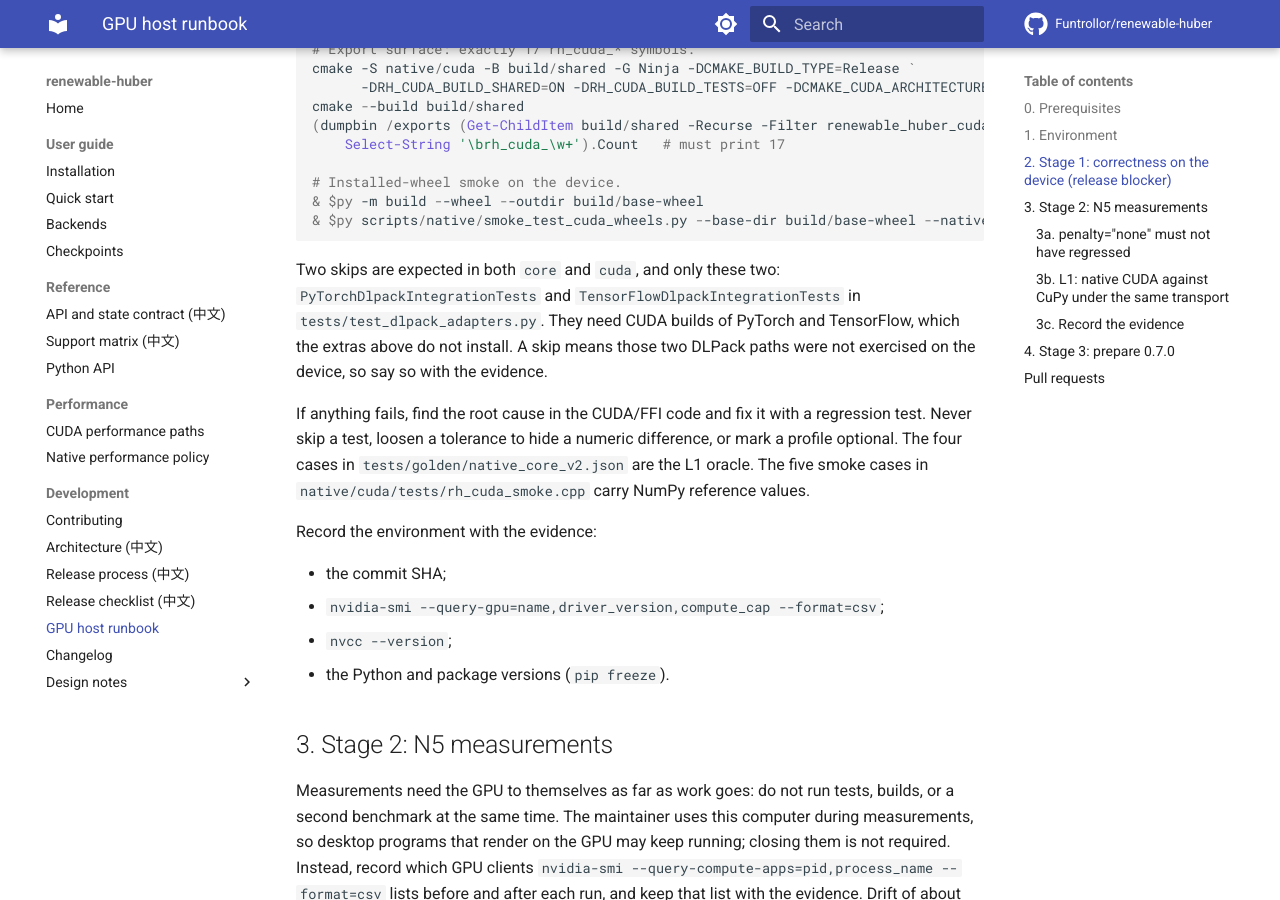
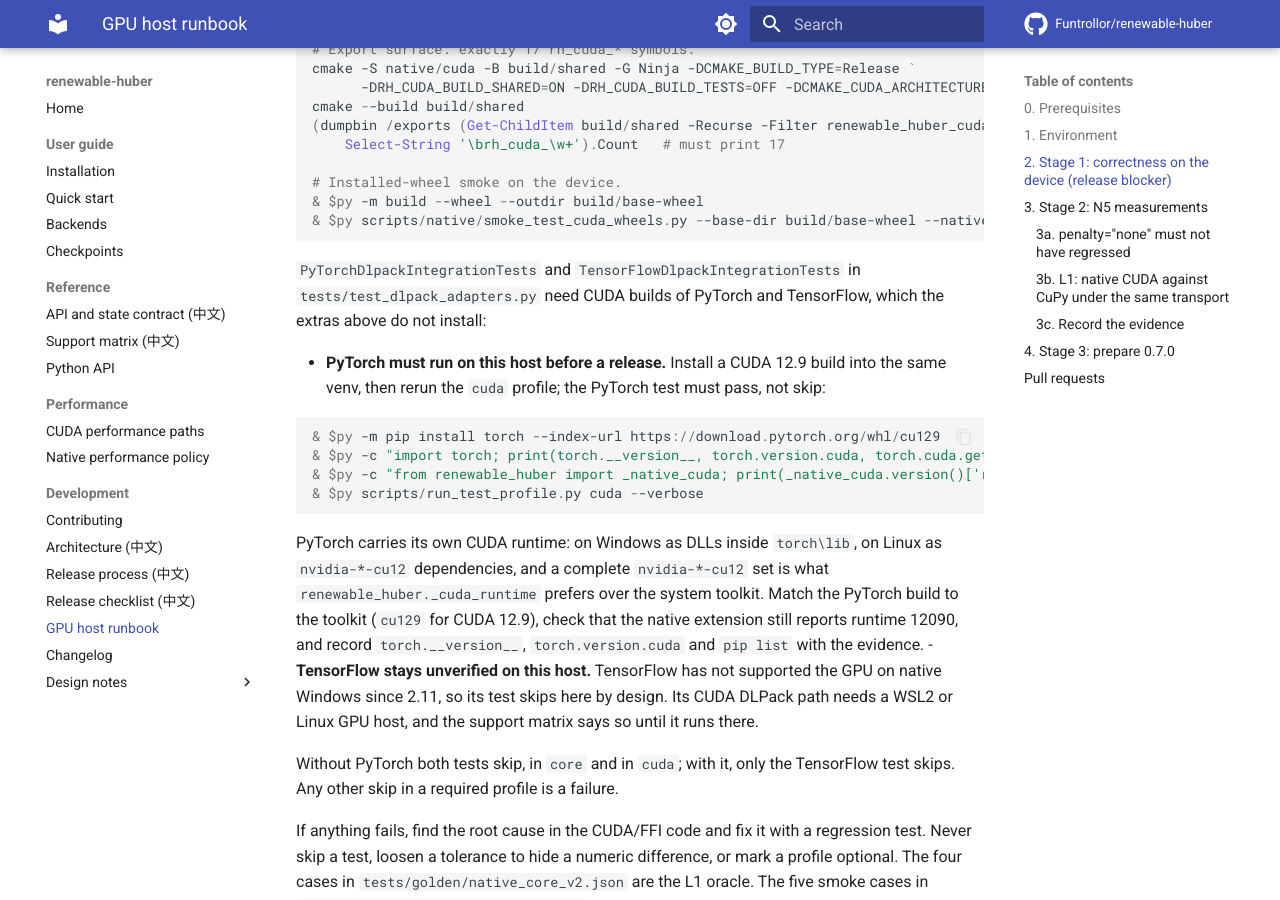
Before and after one commit to Funtrollor/renewable-huber, an MkDocs documentation site: the page built from docs/gpu-host-runbook.md, in a window 1280 px wide and 900 px high, scrolled down 2416 px. Built offline with MkDocs 1.6.1 and Material for MkDocs 9.7.7, drawn with Linux system fonts in a browser that asks for light colours; comment, search, counter and statistics services are not loaded; some of the changed text lies outside the part shown.

Commit message:
docs: require PyTorch CUDA DLPack before 0.7.0, mark TensorFlow unverified
The N5 evidence left three loose ends.

- DLPack on a device: stage 1 skipped both framework integration tests. The
  runbook now installs a CUDA 12.9 PyTorch build on the Windows host and
  requires PyTorchDlpackIntegrationTests to pass before a release, with the
  native extension's runtime_version checked so PyTorch's bundled CUDA cannot
  silently replace the toolkit it was built against. TensorFlow has had no
  GPU on native Windows since 2.11, so its CUDA DLPack path ships documented
  as unverified on a device until a WSL2/Linux host runs it; the support
  matrix and release checklist say so.
- Runbook §3a advised raising --rounds when MAD misses the limit. More
  rounds estimate the same dispersion more precisely without lowering it; the
  remedy is a longer --minimum-sample-seconds (and a higher
  --max-sample-repetitions for cases already at the cap).
- dispatch_policy.py still justified excluding native CUDA L1 with "does not
  implement L1", and the shape-sweep CLI docstring named a native CUDA L1 skip
  ABI 2 removed. Behaviour is unchanged; the comment now cites the opt-in
  decision and the docstring a skip that still exists.

Co-Authored-By: Claude Opus 5.5 <noreply@anthropic.com>
Claude-Session: https://claude.ai/code/session_018HG2m4ZLa4BJC9RpKzcxvV

````diff
--- a/docs/gpu-host-runbook.md
+++ b/docs/gpu-host-runbook.md
@@ -106,11 +106,35 @@ cmake --build build/shared
 & $py scripts/native/smoke_test_cuda_wheels.py --base-dir build/base-wheel --native-dir build/native-cuda-wheel
 ```
 
-Two skips are expected in both `core` and `cuda`, and only these two:
 `PyTorchDlpackIntegrationTests` and `TensorFlowDlpackIntegrationTests` in
-`tests/test_dlpack_adapters.py`. They need CUDA builds of PyTorch and
-TensorFlow, which the extras above do not install. A skip means those two
-DLPack paths were not exercised on the device, so say so with the evidence.
+`tests/test_dlpack_adapters.py` need CUDA builds of PyTorch and TensorFlow,
+which the extras above do not install:
+
+- **PyTorch must run on this host before a release.** Install a CUDA 12.9
+  build into the same venv, then rerun the `cuda` profile; the PyTorch test
+  must pass, not skip:
+
+  ```powershell
+  & $py -m pip install torch --index-url https://download.pytorch.org/whl/cu129
+  & $py -c "import torch; print(torch.__version__, torch.version.cuda, torch.cuda.get_device_capability())"
+  & $py -c "from renewable_huber import _native_cuda; print(_native_cuda.version()['runtime_version'])"
+  & $py scripts/run_test_profile.py cuda --verbose
+  ```
+
+  PyTorch carries its own CUDA runtime: on Windows as DLLs inside
+  `torch\lib`, on Linux as `nvidia-*-cu12` dependencies, and a complete
+  `nvidia-*-cu12` set is what `renewable_huber._cuda_runtime` prefers over the
+  system toolkit. Match the PyTorch build to the toolkit (`cu129` for CUDA
+  12.9), check that the native extension still reports runtime 12090, and
+  record `torch.__version__`, `torch.version.cuda` and `pip list` with the
+  evidence.
+- **TensorFlow stays unverified on this host.** TensorFlow has not supported
+  the GPU on native Windows since 2.11, so its test skips here by design. Its
+  CUDA DLPack path needs a WSL2 or Linux GPU host, and the support matrix
+  says so until it runs there.
+
+Without PyTorch both tests skip, in `core` and in `cuda`; with it, only the
+TensorFlow test skips. Any other skip in a required profile is a failure.
 
 If anything fails, find the root cause in the CUDA/FFI code and fix it with a
 regression test. Never skip a test, loosen a tolerance to hide a numeric
@@ -218,8 +242,11 @@ The plan's acceptance criteria:
 - the candidate slowdown is at most 1.15x.
 
 These are the script's GPU defaults; do not relax them. If a case misses the
-MAD limit, recapture, and raise `--rounds` or `--minimum-sample-seconds` if
-needed. Also repeat the run once with `--lifecycle steady`, giving it its own
+MAD limit, recapture with a larger `--minimum-sample-seconds` (default 0.25):
+a longer sample averages out more desktop interference. A case whose plan
+entry already sits at `--max-sample-repetitions` (default 64) needs that cap
+raised as well, or the longer target has no effect on it. More `--rounds`
+does not lower MAD; it only estimates the same dispersion more precisely. Also repeat the run once with `--lifecycle steady`, giving it its own
 output directory, for example `--output-dir artifacts/n5-none-ab-steady`, so
 it does not overwrite the cold run's records.
 
````
Also changed, not shown: docs/native-penalty-completion-plan.md (+14 -14 lines), docs/release-checklist.md (+3 -0 lines), docs/support-matrix.md (+1 -1 lines), 2 other files.
